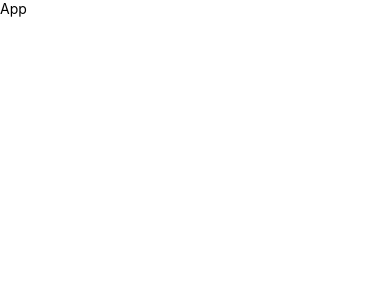
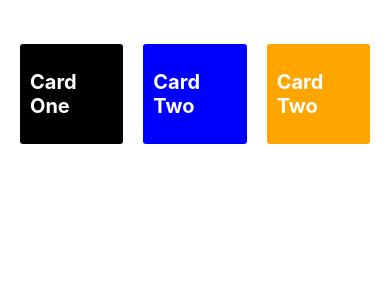
Before and after one commit to ivandj0h/my-react-native-project, a React Native app: screen / in a window 390 px wide. Shown: the top 300 px of the page. Built offline with nearby package versions, Linux system fonts and the light colour scheme.

Commit message:
1. add flat card

```diff
--- a/App.tsx
+++ b/App.tsx
@@ -1,12 +1,13 @@
 import React from 'react';
-import {View, Text, SafeAreaView} from 'react-native';
+import {SafeAreaView, ScrollView} from 'react-native';
+import FlatCard from './components/FlatCard';
 
-export default function App() {
+export default function App(): React.JSX.Element {
   return (
     <SafeAreaView>
-      <View>
-        <Text>App</Text>
-      </View>
+      <ScrollView>
+        <FlatCard />
+      </ScrollView>
     </SafeAreaView>
   );
 }
--- /dev/null
+++ b/components/FlatCard.tsx
@@ -0,0 +1,54 @@
+import React from 'react';
+import {Text, View, StyleSheet} from 'react-native';
+
+export default function FlatCard(): React.JSX.Element {
+  return (
+    <View>
+      <Text style={styles.headingText}>FlatComponent</Text>
+      <View style={styles.container}>
+        <View style={[styles.card, styles.cardOne]}>
+          <Text style={styles.headingText}>Card One</Text>
+        </View>
+        <View style={[styles.card, styles.cardTwo]}>
+          <Text style={styles.headingText}>Card Two</Text>
+        </View>
+        <View style={[styles.card, styles.cardThree]}>
+          <Text style={styles.headingText}>Card Two</Text>
+        </View>
+      </View>
+    </View>
+  );
+}
+
+const styles = StyleSheet.create({
+  headingText: {
+    color: '#fff',
+    fontSize: 20,
+    fontWeight: 'bold',
+    paddingHorizontal: 10,
+  },
+  container: {
+    flex: 1,
+    flexDirection: 'row',
+    alignItems: 'center',
+      padding: 10,
+  },
+  card: {
+    flex: 1,
+    justifyContent: 'center',
+    alignItems: 'center',
+    width: 100,
+    height: 100,
+    borderRadius: 3,
+    margin: 10,
+  },
+  cardOne: {
+    backgroundColor: '#000',
+  },
+  cardTwo: {
+    backgroundColor: 'blue',
+  },
+  cardThree: {
+    backgroundColor: 'orange',
+  },
+});
--- a/index.js
+++ b/index.js
@@ -3,7 +3,7 @@
  */
 
 import {AppRegistry} from 'react-native';
-import AppPro from './AppPro';
+import App from './App';
 import {name as appName} from './app.json';
 
-AppRegistry.registerComponent(appName, () => AppPro);
+AppRegistry.registerComponent(appName, () => App);
```
Also changed, not shown: AppPro.tsx (deleted, +0 -31 lines).
